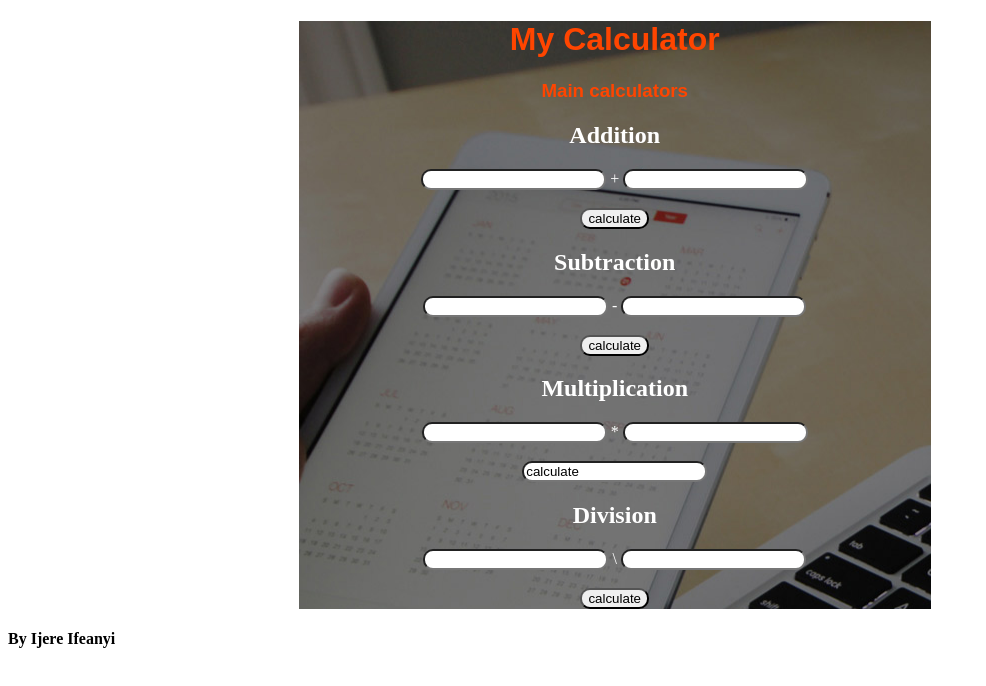
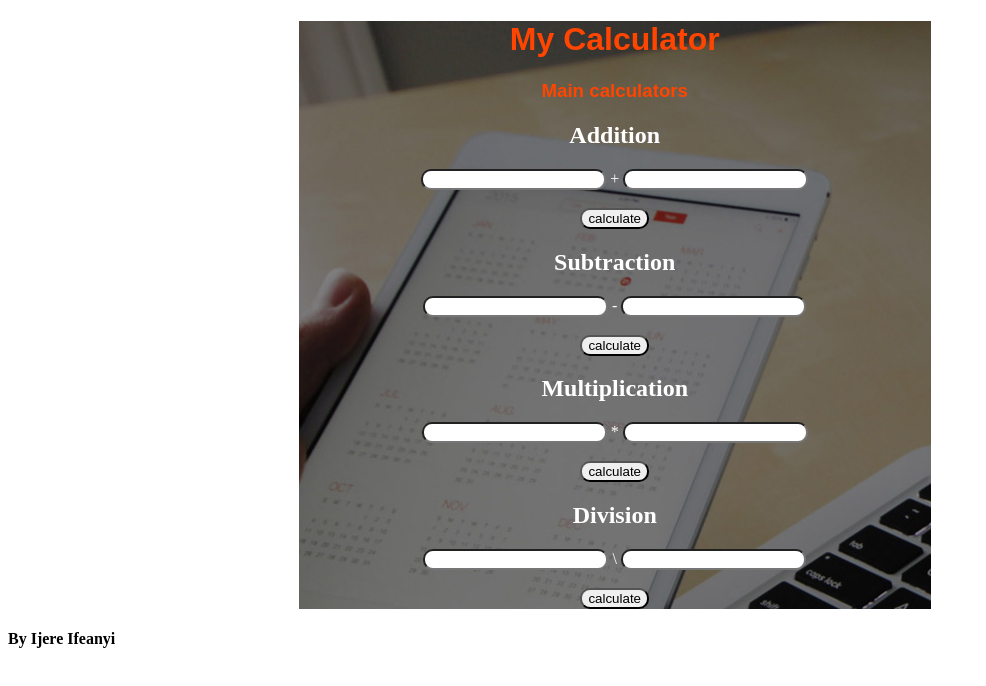
Before and after one commit to ijeresamson/Web-calculator, a plain HTML site: page Calculators.html in a window 1280 px wide. Shown: the whole page, without its empty margins (0-986 px from the left). Drawn offline with Linux system fonts and the light colour scheme.

Commit message:
my first commit

```diff
--- a/Calculators.html
+++ b/Calculators.html
@@ -32,7 +32,7 @@
 		<form id="multiplication">
 		<h2>Multiplication</h2>
 		<input type="text" id="multitext"> * <input type="text" id="submulti">	<br><br>
-		<input tgype="submit" class="submit" value="calculate">
+		<input type="submit" class="submit" value="calculate">
 		</form>
 		<!--end of multiplication-->
 
```
